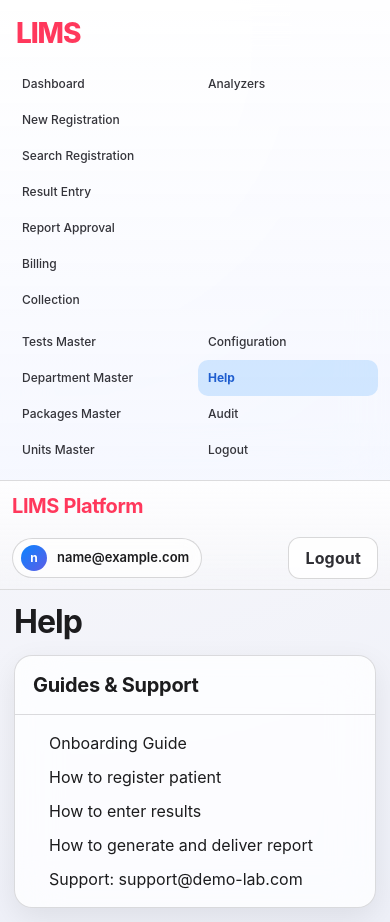
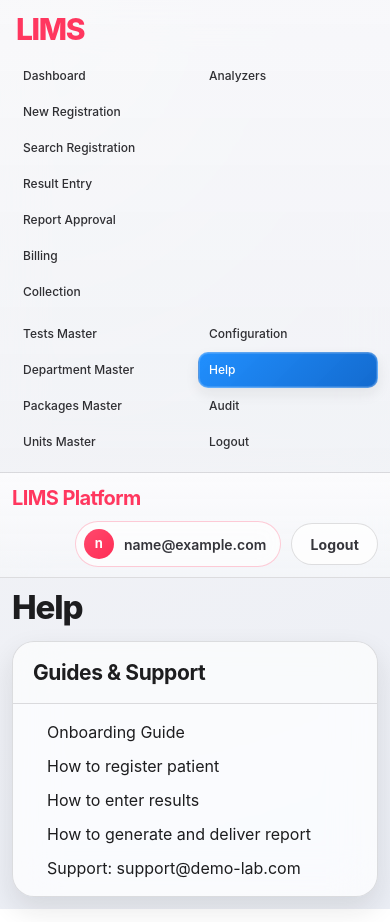
Before and after one commit to zestivalife/lims, a Next.js app in the folder frontend/: page /help in a window 390 px wide. Built offline with nearby package versions, Linux system fonts and the light colour scheme; sample sign-in values are in the browser's storage.

Commit message:
Implement strict macOS-style design system and responsive shell fixes

```diff
--- a/frontend/components/layout/Header.jsx
+++ b/frontend/components/layout/Header.jsx
@@ -4,8 +4,25 @@ import { clearSession, getUser } from '@/lib/auth';
 
 export default function Header() {
   const user = getUser();
+
+  const canGoBack = typeof window !== 'undefined' && window.history.length > 1;
   return (
     <header className="header">
+      <div className="header-nav">
+        <button
+          type="button"
+          className="header-nav-btn"
+          disabled={!canGoBack}
+          onClick={() => canGoBack && window.history.back()}
+          aria-label="Back"
+          title="Back"
+        >
+          ←
+        </button>
+        <button type="button" className="header-nav-btn" disabled aria-label="Forward" title="Forward">
+          →
+        </button>
+      </div>
       <div className="header-title">{user?.tenantId ? 'Laboratory Information Management System' : 'LIMS Platform'}</div>
       <div className="header-user-wrap">
         {user ? (
--- a/frontend/styles/globals.css
+++ b/frontend/styles/globals.css
@@ -3,22 +3,21 @@
 @tailwind utilities;
 
 :root {
-  --color-primary: #0a84ff;
-  --color-primary-dark: #0066cc;
-  --color-dark: #1c1c1e;
-  --color-accent: #64d2ff;
-  --color-bg: #f2f2f7;
-  --color-surface: rgba(255, 255, 255, 0.78);
-  --color-surface-strong: #ffffff;
-  --color-text: #1c1c1e;
-  --color-muted: #6e6e73;
-  --color-border: rgba(60, 60, 67, 0.18);
-  --color-success: #30d158;
-  --color-warning: #ff9f0a;
-  --color-error: #ff453a;
-  --gradient-header: linear-gradient(180deg, rgba(255, 255, 255, 0.9) 0%, rgba(245, 245, 248, 0.82) 100%);
-  --glass-shadow: 0 10px 30px rgba(0, 0, 0, 0.08);
-  --glass-blur: blur(22px) saturate(170%);
+  --ios-bg: #efeff3;
+  --ios-surface: #f7f7f9;
+  --ios-card: rgba(255, 255, 255, 0.72);
+  --ios-card-solid: #f4f4f6;
+  --ios-text: #1d1d1f;
+  --ios-subtle: #6e6e73;
+  --ios-divider: rgba(60, 60, 67, 0.16);
+  --ios-blue: #0a84ff;
+  --ios-pink: #ff375f;
+  --ios-green: #34c759;
+  --ios-orange: #ff9f0a;
+  --ios-red: #ff453a;
+  --ios-shadow: 0 12px 28px rgba(26, 26, 28, 0.11);
+  --ios-shadow-soft: 0 6px 14px rgba(26, 26, 28, 0.08);
+  --ios-blur: blur(22px) saturate(160%);
 }
 
 * {
@@ -29,9 +28,10 @@ html,
 body {
   margin: 0;
   padding: 0;
+  min-height: 100%;
   font-family: 'SF Pro Text', 'SF Pro Display', -apple-system, BlinkMacSystemFont, 'Segoe UI', sans-serif;
-  background: radial-gradient(circle at 8% 5%, #ffffff 0, #f7f7fb 34%, #eef0f8 100%);
-  color: var(--color-text);
+  color: var(--ios-text);
+  background: radial-gradient(circle at top left, #f8f8fb 0%, #f1f2f6 48%, #ebeef5 100%);
   text-rendering: optimizeLegibility;
   -webkit-font-smoothing: antialiased;
   -moz-osx-font-smoothing: grayscale;
@@ -44,7 +44,7 @@ a {
 .app-shell {
   min-height: 100vh;
   display: grid;
-  grid-template-columns: 264px minmax(0, 1fr);
+  grid-template-columns: 286px minmax(0, 1fr);
 }
 
 .app-shell > section {
@@ -52,84 +52,110 @@ a {
 }
 
 .sidebar {
-  background: linear-gradient(180deg, rgba(255, 255, 255, 0.84) 0%, rgba(245, 247, 255, 0.92) 100%);
-  backdrop-filter: var(--glass-blur);
   min-height: 100vh;
-  padding: 18px 0 24px;
   position: sticky;
   top: 0;
-  border-right: 1px solid var(--color-border);
+  background: linear-gradient(180deg, rgba(248, 248, 250, 0.9) 0%, rgba(241, 242, 246, 0.94) 100%);
+  border-right: 1px solid var(--ios-divider);
+  backdrop-filter: var(--ios-blur);
+  padding: 20px 0 24px;
+  overflow-y: auto;
 }
 
 .sidebar-logo {
-  padding: 0 28px 14px;
-  font-size: 40px;
+  font-size: 52px;
+  line-height: 1;
   font-weight: 800;
-  letter-spacing: -0.04em;
-  color: #ff385c;
+  letter-spacing: -0.045em;
+  color: var(--ios-pink);
+  padding: 4px 28px 14px;
 }
 
 .sidebar-section {
-  font-size: 11px;
+  font-size: 12px;
+  line-height: 1;
   text-transform: uppercase;
-  color: #8b8b92;
-  padding: 18px 24px 10px;
-  letter-spacing: 0.09em;
+  letter-spacing: 0.1em;
+  color: #8c8c92;
   font-weight: 700;
+  padding: 20px 24px 10px;
 }
 
 .sidebar a {
   display: block;
-  color: #34343a;
+  margin: 0 14px 6px;
+  padding: 0 16px;
+  height: 42px;
+  line-height: 42px;
   text-decoration: none;
-  min-height: 42px;
-  line-height: 42px;
-  padding: 0 22px;
-  border-left: 3px solid transparent;
-  border-radius: 14px;
-  margin: 0 12px 4px;
-  font-size: 15px;
-  font-weight: 500;
-  transition: all 0.2s ease;
+  border-radius: 18px;
+  border: 1px solid transparent;
+  font-size: 17px;
+  font-weight: 530;
+  color: #2f2f33;
+  transition: all 0.16s ease;
 }
 
 .sidebar a:hover {
-  background: rgba(10, 132, 255, 0.09);
-  color: #1f5ecf;
+  background: rgba(10, 132, 255, 0.08);
+  border-color: rgba(10, 132, 255, 0.18);
+  color: #1f64d8;
 }
 
 .sidebar a.active {
-  background: rgba(10, 132, 255, 0.16);
-  border-left-color: var(--color-primary);
-  color: #1f5ecf;
-  font-weight: 700;
+  background: linear-gradient(135deg, rgba(10, 132, 255, 0.9), rgba(0, 95, 204, 0.92));
+  color: #fff;
+  border-color: rgba(255, 255, 255, 0.28);
+  box-shadow: inset 0 0 0 1px rgba(255, 255, 255, 0.14), var(--ios-shadow-soft);
 }
 
 .header {
-  height: 72px;
-  background: var(--gradient-header);
-  backdrop-filter: var(--glass-blur);
-  color: var(--color-text);
+  height: 82px;
   display: grid;
-  grid-template-columns: 1fr auto;
+  grid-template-columns: auto 1fr auto;
   align-items: center;
   gap: 16px;
-  padding: 0 28px;
-  border-bottom: 1px solid var(--color-border);
+  padding: 0 22px;
+  background: linear-gradient(180deg, rgba(252, 252, 253, 0.9) 0%, rgba(244, 245, 248, 0.88) 100%);
+  border-bottom: 1px solid var(--ios-divider);
+  backdrop-filter: var(--ios-blur);
   position: sticky;
   top: 0;
-  z-index: 30;
+  z-index: 40;
+}
+
+.header-nav {
+  display: inline-grid;
+  grid-auto-flow: column;
+  gap: 10px;
+  align-items: center;
+}
+
+.header-nav-btn {
+  height: 42px;
+  width: 42px;
+  border-radius: 14px;
+  border: 1px solid var(--ios-divider);
+  background: rgba(255, 255, 255, 0.7);
+  color: #59595f;
+  cursor: pointer;
+  box-shadow: inset 0 1px 0 rgba(255, 255, 255, 0.6);
+}
+
+.header-nav-btn:disabled {
+  opacity: 0.45;
+  cursor: not-allowed;
 }
 
 .header-title {
-  font-size: 35px;
+  font-size: 41px;
   font-weight: 700;
-  letter-spacing: -0.02em;
-  color: #ff385c;
+  letter-spacing: -0.03em;
+  color: var(--ios-pink);
 }
 
 .header-user-wrap {
-  display: flex;
+  display: inline-flex;
   align-items: center;
   gap: 10px;
 }
@@ -138,51 +164,52 @@ a {
   display: inline-flex;
   align-items: center;
   gap: 10px;
-  border: 1px solid rgba(60, 60, 67, 0.2);
   border-radius: 999px;
-  padding: 6px 12px 6px 8px;
-  background: rgba(255, 255, 255, 0.7);
+  border: 1px solid rgba(255, 55, 95, 0.25);
+  background: rgba(255, 255, 255, 0.68);
+  padding: 7px 14px 7px 8px;
   backdrop-filter: blur(10px);
 }
 
 .header-user-avatar {
-  width: 26px;
-  height: 26px;
+  width: 30px;
+  height: 30px;
   border-radius: 50%;
-  background: linear-gradient(135deg, #0a84ff, #5e5ce6);
-  color: #fff;
+  background: linear-gradient(135deg, #ff496d, #ff2d55);
   display: grid;
   place-items: center;
+  color: #fff;
+  font-size: 13px;
   font-weight: 700;
   text-transform: lowercase;
-  font-size: 12px;
 }
 
 .header-user-email {
+  font-size: 14px;
   font-weight: 600;
-  font-size: 13px;
+  color: #34343a;
 }
 
 .page {
   width: 100%;
-  max-width: 1680px;
+  max-width: 1720px;
   margin: 0 auto;
-  padding: 18px 22px 28px;
+  padding: 20px 20px 32px;
 }
 
 .page-title {
-  font-size: clamp(30px, 2.4vw, 44px);
-  line-height: 1.1;
   margin: 0 0 16px;
-  letter-spacing: -0.03em;
-  font-weight: 750;
+  font-size: clamp(34px, 2.65vw, 48px);
+  line-height: 1.05;
+  letter-spacing: -0.035em;
+  font-weight: 780;
 }
 
 .section-title {
-  font-size: 24px;
+  margin: 0;
+  font-size: 30px;
   font-weight: 700;
-  margin: 0;
-  letter-spacing: -0.02em;
+  letter-spacing: -0.025em;
 }
 
 .grid-12 {
@@ -195,49 +222,30 @@ a {
   min-width: 0;
 }
 
-.span-12 {
-  grid-column: span 12;
-}
-
-.span-8 {
-  grid-column: span 8;
-}
-
-.span-7 {
-  grid-column: span 7;
-}
-
-.span-6 {
-  grid-column: span 6;
-}
-
-.span-5 {
-  grid-column: span 5;
-}
-
-.span-4 {
-  grid-column: span 4;
-}
-
-.span-3 {
-  grid-column: span 3;
-}
+.span-12 { grid-column: span 12; }
+.span-8 { grid-column: span 8; }
+.span-7 { grid-column: span 7; }
+.span-6 { grid-column: span 6; }
+.span-5 { grid-column: span 5; }
+.span-4 { grid-column: span 4; }
+.span-3 { grid-column: span 3; }
 
 .ms-card {
-  background: var(--color-surface);
-  border: 1px solid var(--color-border);
-  box-shadow: var(--glass-shadow);
-  backdrop-filter: var(--glass-blur);
-  border-radius: 18px;
+  background: var(--ios-card);
+  border: 1px solid var(--ios-divider);
+  border-radius: 22px;
+  backdrop-filter: var(--ios-blur);
+  box-shadow: var(--ios-shadow);
   overflow: hidden;
 }
 
 .ms-card-header {
-  border-bottom: 1px solid var(--color-border);
-  padding: 14px 18px;
-  font-size: 20px;
+  border-bottom: 1px solid var(--ios-divider);
+  padding: 15px 20px;
+  font-size: 21px;
   font-weight: 700;
-  letter-spacing: -0.015em;
+  letter-spacing: -0.02em;
+  background: rgba(248, 248, 250, 0.6);
 }
 
 .ms-card-body {
@@ -246,12 +254,12 @@ a {
 
 .ms-label {
   display: block;
-  margin-bottom: 7px;
+  margin-bottom: 8px;
   font-size: 12px;
   font-weight: 700;
-  letter-spacing: 0.06em;
+  letter-spacing: 0.08em;
   text-transform: uppercase;
-  color: #6f6f76;
+  color: #717179;
 }
 
 .ms-input,
@@ -259,47 +267,46 @@ a {
 .ms-textarea {
   width: 100%;
   height: 44px;
-  border: 1px solid var(--color-border);
-  border-radius: 13px;
+  border: 1px solid var(--ios-divider);
+  border-radius: 14px;
   padding: 0 14px;
-  background: rgba(255, 255, 255, 0.9);
-  color: var(--color-text);
-  font-size: 16px;
-  transition: border-color 0.2s ease, box-shadow 0.2s ease, background 0.2s ease;
+  background: rgba(255, 255, 255, 0.76);
+  color: var(--ios-text);
+  font-size: 17px;
+  transition: border-color 0.16s ease, box-shadow 0.16s ease, background 0.16s ease;
 }
 
 .ms-select {
   appearance: none;
-  background-image: linear-gradient(45deg, transparent 50%, #8f8f96 50%),
-    linear-gradient(135deg, #8f8f96 50%, transparent 50%);
-  background-position: calc(100% - 18px) 19px, calc(100% - 12px) 19px;
+  background-image: linear-gradient(45deg, transparent 50%, #88888f 50%), linear-gradient(135deg, #88888f 50%, transparent 50%);
+  background-position: calc(100% - 18px) 18px, calc(100% - 12px) 18px;
   background-size: 6px 6px, 6px 6px;
   background-repeat: no-repeat;
   padding-right: 32px;
 }
 
 .ms-textarea {
-  min-height: 100px;
+  min-height: 112px;
   height: auto;
-  padding: 10px 14px;
   resize: vertical;
+  padding: 11px 14px;
 }
 
 .ms-input:focus,
 .ms-select:focus,
 .ms-textarea:focus {
   outline: none;
-  border-color: rgba(10, 132, 255, 0.7);
-  box-shadow: 0 0 0 4px rgba(10, 132, 255, 0.16);
-  background: #fff;
+  border-color: rgba(10, 132, 255, 0.75);
+  box-shadow: 0 0 0 4px rgba(10, 132, 255, 0.15);
+  background: rgba(255, 255, 255, 0.95);
 }
 
 .ms-btn {
   min-height: 42px;
   height: 42px;
-  border-radius: 12px;
+  padding: 6px 18px;
+  border-radius: 999px;
   border: 1px solid transparent;
-  padding: 6px 16px;
   font-size: 14px;
   font-weight: 700;
   letter-spacing: 0.01em;
@@ -312,8 +319,9 @@ a {
 }
 
 .ms-btn-primary {
-  background: linear-gradient(135deg, var(--color-primary), var(--color-primary-dark));
+  background: linear-gradient(135deg, #ff496d, #ff2d55);
   color: #fff;
+  box-shadow: 0 8px 18px rgba(255, 45, 85, 0.22);
 }
 
 .ms-btn-primary:hover {
@@ -321,62 +329,63 @@ a {
 }
 
 .ms-btn-secondary {
-  background: rgba(255, 255, 255, 0.9);
-  color: #2f2f34;
-  border-color: rgba(60, 60, 67, 0.2);
+  background: rgba(255, 255, 255, 0.78);
+  border-color: var(--ios-divider);
+  color: #36363c;
 }
 
 .ms-btn-danger {
-  background: linear-gradient(135deg, #ff6b61, var(--color-error));
+  background: linear-gradient(135deg, #ff6d64, #ff3b30);
   color: #fff;
 }
 
 .ms-btn:disabled {
-  opacity: 0.4;
+  opacity: 0.45;
   cursor: not-allowed;
 }
 
 .ms-table-wrap {
+  width: 100%;
+  max-width: 100%;
   overflow-x: auto;
-  max-width: 100%;
-  border: 1px solid var(--color-border);
-  border-radius: 14px;
-  background: rgba(255, 255, 255, 0.78);
+  border: 1px solid var(--ios-divider);
+  border-radius: 18px;
+  background: rgba(255, 255, 255, 0.7);
 }
 
 .ms-table {
   width: 100%;
   border-collapse: collapse;
-  min-width: 700px;
-  table-layout: auto;
+  table-layout: fixed;
+  min-width: 640px;
 }
 
 .ms-table th {
-  background: rgba(245, 245, 248, 0.82);
-  color: #4a4a50;
-  padding: 10px 12px;
+  background: rgba(247, 247, 249, 0.9);
+  color: #4e4e55;
+  border-bottom: 1px solid var(--ios-divider);
   text-align: left;
+  padding: 12px 14px;
   font-size: 12px;
+  font-weight: 700;
+  letter-spacing: 0.08em;
   text-transform: uppercase;
-  letter-spacing: 0.04em;
-  min-width: 100px;
-  border-bottom: 1px solid var(--color-border);
 }
 
 .ms-table td {
-  padding: 11px 12px;
+  padding: 12px 14px;
   border-bottom: 1px solid rgba(60, 60, 67, 0.08);
-  font-size: 14px;
-  word-break: break-word;
-  overflow-wrap: anywhere;
+  font-size: 15px;
+  color: #2e2e33;
+  word-wrap: break-word;
 }
 
 .ms-table tbody tr:nth-child(odd) {
-  background: rgba(255, 255, 255, 0.8);
+  background: rgba(255, 255, 255, 0.7);
 }
 
 .ms-table tbody tr:nth-child(even) {
-  background: rgba(249, 249, 251, 0.82);
+  background: rgba(248, 248, 250, 0.68);
 }
 
 .ms-table tbody tr:hover {
@@ -384,34 +393,32 @@ a {
 }
 
 .ms-badge {
+  display: inline-flex;
+  align-items: center;
+  justify-content: center;
+  min-width: 82px;
   border-radius: 999px;
   padding: 4px 12px;
   color: #fff;
-  font-size: 11px;
+  font-size: 12px;
   font-weight: 700;
+  letter-spacing: 0.02em;
 }
 
-.ms-badge-normal {
-  background: var(--color-success);
-}
-
-.ms-badge-abnormal {
-  background: var(--color-error);
-}
-
-.ms-badge-pending {
-  background: var(--color-warning);
-}
+.ms-badge-normal { background: #0a9f8f; }
+.ms-badge-abnormal { background: #d84b10; }
+.ms-badge-pending { background: #ffb100; color: #1f1f22; }
 
 .kpi-value {
-  font-size: 34px;
-  color: #0076ff;
-  font-weight: 800;
-  letter-spacing: -0.03em;
+  font-size: 54px;
+  line-height: 1;
+  letter-spacing: -0.04em;
+  color: #ff2d55;
+  font-weight: 780;
 }
 
 .abnormal-row td:first-child {
-  border-left: 3px solid var(--color-error);
+  border-left: 3px solid var(--ios-red);
 }
 
 .status-dot {
@@ -421,17 +428,12 @@ a {
   display: inline-block;
 }
 
-.status-dot.ok {
-  background: var(--color-success);
-}
-
-.status-dot.down {
-  background: var(--color-error);
-}
+.status-dot.ok { background: var(--ios-green); }
+.status-dot.down { background: var(--ios-red); }
 
 .filter-grid {
   display: grid;
-  grid-template-columns: repeat(4, minmax(160px, 1fr));
+  grid-template-columns: repeat(4, minmax(140px, 1fr));
   gap: 12px;
   align-items: end;
 }
@@ -444,21 +446,19 @@ a {
 
 .ms-section {
   display: grid;
-  gap: 14px;
+  gap: 12px;
 }
 
 .compact-page {
-  height: calc(100vh - 96px);
-  overflow: hidden;
+  min-height: calc(100vh - 112px);
 }
 
 .compact-grid {
-  height: 100%;
   align-content: start;
 }
 
 .compact-card-body {
-  max-height: calc(100vh - 230px);
+  max-height: calc(100vh - 248px);
   overflow: auto;
 }
 
@@ -476,23 +476,23 @@ a {
 
 .ms-result-row {
   display: grid;
-  grid-template-columns: 2fr 1fr 1fr 1fr;
+  grid-template-columns: minmax(0, 2fr) minmax(0, 1fr) minmax(0, 1fr) minmax(0, 1fr);
   gap: 10px;
   align-items: center;
   padding: 10px;
-  border: 1px solid var(--color-border);
-  border-radius: 12px;
-  background: rgba(255, 255, 255, 0.75);
+  border: 1px solid var(--ios-divider);
+  border-radius: 14px;
+  background: rgba(255, 255, 255, 0.74);
 }
 
 .tabs-row {
   display: inline-grid;
   grid-auto-flow: column;
   gap: 6px;
-  background: rgba(255, 255, 255, 0.8);
-  border: 1px solid var(--color-border);
+  padding: 4px;
+  border: 1px solid var(--ios-divider);
   border-radius: 999px;
-  padding: 4px;
+  background: rgba(255, 255, 255, 0.74);
 }
 
 .tab-btn {
@@ -500,15 +500,15 @@ a {
   border: 0;
   border-radius: 999px;
   background: transparent;
-  color: #66666d;
+  color: #66666e;
+  padding: 0 16px;
   font-size: 13px;
   font-weight: 700;
-  padding: 0 16px;
   cursor: pointer;
 }
 
 .tab-btn.active {
-  background: linear-gradient(135deg, #0a84ff, #5e5ce6);
+  background: linear-gradient(135deg, #0a84ff, #0069d9);
   color: #fff;
 }
 
@@ -517,8 +517,8 @@ a {
   grid-auto-flow: column;
   justify-content: start;
   gap: 14px;
+  align-items: center;
   min-height: 44px;
-  align-items: center;
 }
 
 .radio-row label,
@@ -535,10 +535,10 @@ a {
   gap: 8px;
   max-height: 320px;
   overflow: auto;
-  border: 1px solid var(--color-border);
+  border: 1px solid var(--ios-divider);
   border-radius: 14px;
   padding: 10px;
-  background: rgba(255, 255, 255, 0.86);
+  background: rgba(255, 255, 255, 0.78);
 }
 
 .check-item {
@@ -547,10 +547,10 @@ a {
   column-gap: 8px;
   row-gap: 2px;
   align-items: start;
-  border: 1px solid rgba(60, 60, 67, 0.1);
+  border: 1px solid rgba(60, 60, 67, 0.11);
   border-radius: 10px;
   padding: 8px;
-  background: #fff;
+  background: rgba(255, 255, 255, 0.9);
 }
 
 .check-item span {
@@ -561,78 +561,67 @@ a {
 
 .check-item small {
   grid-column: 2;
-  color: #737379;
+  color: #72727a;
   font-size: 12px;
 }
 
 .icon-btn {
+  width: 34px;
   height: 34px;
-  width: 34px;
-  border: 1px solid var(--color-border);
   border-radius: 999px;
-  background: rgba(255, 255, 255, 0.92);
+  border: 1px solid var(--ios-divider);
+  background: rgba(255, 255, 255, 0.82);
   cursor: pointer;
 }
 
 .icon-btn:hover {
-  border-color: var(--color-primary);
+  border-color: rgba(10, 132, 255, 0.35);
   background: rgba(10, 132, 255, 0.08);
 }
 
 .ms-modal-overlay {
   position: fixed;
   inset: 0;
-  background: rgba(16, 16, 18, 0.28);
-  backdrop-filter: blur(6px);
+  z-index: 2000;
   display: grid;
   place-items: center;
-  z-index: 2000;
   padding: 16px;
+  background: rgba(20, 20, 24, 0.25);
+  backdrop-filter: blur(8px);
 }
 
 .ms-modal-content {
-  width: min(560px, 100%);
+  width: min(640px, 100%);
   max-height: calc(100vh - 40px);
   overflow: auto;
 }
 
 .toast-root {
   position: fixed;
-  top: 72px;
+  top: 88px;
   right: 20px;
   z-index: 2400;
+  width: min(440px, calc(100vw - 32px));
   display: grid;
   gap: 10px;
-  width: min(420px, calc(100vw - 32px));
 }
 
 .toast-item {
-  border-radius: 12px;
-  border: 1px solid var(--color-border);
-  background: rgba(255, 255, 255, 0.9);
-  backdrop-filter: blur(12px);
-  box-shadow: 0 10px 28px rgba(0, 0, 0, 0.14);
+  border-radius: 14px;
+  border: 1px solid var(--ios-divider);
+  background: rgba(255, 255, 255, 0.88);
+  box-shadow: var(--ios-shadow-soft);
+  backdrop-filter: blur(14px);
   padding: 12px 14px;
   display: grid;
   gap: 4px;
-  animation: toastIn 0.2s ease;
+  animation: toastIn 0.18s ease;
 }
 
-.toast-item.toast-success {
-  border-left: 4px solid var(--color-success);
-}
-
-.toast-item.toast-error {
-  border-left: 4px solid var(--color-error);
-}
-
-.toast-item.toast-warning {
-  border-left: 4px solid var(--color-warning);
-}
-
-.toast-item.toast-info {
-  border-left: 4px solid var(--color-primary);
-}
+.toast-item.toast-success { border-left: 4px solid var(--ios-green); }
+.toast-item.toast-error { border-left: 4px solid var(--ios-red); }
+.toast-item.toast-warning { border-left: 4px solid var(--ios-orange); }
+.toast-item.toast-info { border-left: 4px solid var(--ios-blue); }
 
 .toast-title {
   font-size: 13px;
@@ -641,69 +630,49 @@ a {
 
 .toast-message {
   font-size: 13px;
-  color: var(--color-muted);
+  color: var(--ios-subtle);
 }
 
 @keyframes toastIn {
-  from {
-    opacity: 0;
-    transform: translateY(-8px);
+  from { opacity: 0; transform: translateY(-8px); }
+  to { opacity: 1; transform: translateY(0); }
+}
+
+.slide-in {
+  animation: slideIn 0.28s ease;
+}
+
+@keyframes slideIn {
+  from { opacity: 0; transform: translateY(10px); }
+  to { opacity: 1; transform: translateY(0); }
+}
+
+@media (max-width: 1380px) {
+  .app-shell {
+    grid-template-columns: 246px minmax(0, 1fr);
   }
-  to {
-    opacity: 1;
-    transform: translateY(0);
+
+  .sidebar-logo {
+    font-size: 46px;
+  }
+
+  .sidebar a {
+    font-size: 16px;
+  }
+
+  .header-title {
+    font-size: 30px;
   }
 }
 
-.slide-in {
-  animation: slideIn 0.35s ease;
-}
-
-@keyframes slideIn {
-  from {
-    opacity: 0;
-    transform: translateY(10px);
-  }
-  to {
-    opacity: 1;
-    transform: translateY(0);
-  }
-}
-
-@keyframes pulse {
-  0% {
-    transform: scale(1);
-  }
-  50% {
-    transform: scale(1.08);
-  }
-  100% {
-    transform: scale(1);
-  }
-}
-
-@media (max-width: 1280px) {
-  .sidebar a {
-    font-size: 24px;
-  }
-
-  .header-title {
-    font-size: 29px;
-  }
-
-  .grid-12 {
-    gap: 14px;
-  }
-}
-
-@media (max-width: 1100px) {
+@media (max-width: 1120px) {
   .app-shell {
     grid-template-columns: 96px minmax(0, 1fr);
   }
 
   .sidebar-logo {
     font-size: 24px;
-    padding: 0 16px 12px;
+    padding: 0 14px 10px;
   }
 
   .sidebar-section {
@@ -712,27 +681,34 @@ a {
 
   .sidebar a {
     margin: 0 8px 6px;
-    padding: 0 10px;
-    font-size: 11px;
+    padding: 0 8px;
+    height: 44px;
     line-height: 1.2;
-    min-height: 48px;
     display: grid;
     align-content: center;
+    font-size: 11px;
   }
 
   .header {
-    height: 66px;
-    padding: 0 16px;
+    grid-template-columns: auto 1fr;
+    gap: 10px;
+    height: 72px;
+    padding: 0 14px;
+  }
+
+  .header-user-wrap {
+    justify-self: end;
   }
 
   .header-title {
-    font-size: 24px;
+    font-size: 23px;
   }
 }
 
 @media (max-width: 900px) {
   .grid-12 {
     grid-template-columns: repeat(2, minmax(0, 1fr));
+    gap: 12px;
   }
 
   .span-12,
@@ -748,10 +724,6 @@ a {
   .filter-grid {
     grid-template-columns: repeat(2, minmax(0, 1fr));
   }
-
-  .page {
-    padding: 14px;
-  }
 }
 
 @media (max-width: 768px) {
@@ -763,38 +735,38 @@ a {
     min-height: auto;
     position: static;
     border-right: 0;
-    border-bottom: 1px solid var(--color-border);
-    padding: 12px;
+    border-bottom: 1px solid var(--ios-divider);
     display: grid;
     grid-template-columns: repeat(2, minmax(0, 1fr));
     gap: 6px;
+    padding: 12px;
   }
 
   .sidebar-logo {
     grid-column: span 2;
-    font-size: 28px;
-    padding: 0 4px 6px;
+    padding: 2px 4px 8px;
+    font-size: 30px;
   }
 
   .sidebar a {
     margin: 0;
-    font-size: 12px;
-    min-height: 36px;
+    padding: 0 10px;
+    height: 36px;
     line-height: 36px;
     border-radius: 10px;
-    border-left: 0;
-    padding: 0 10px;
-  }
-
-  .sidebar a.active {
-    border-left: 0;
+    font-size: 12px;
   }
 
   .header {
     position: static;
     grid-template-columns: 1fr;
     height: auto;
+    gap: 8px;
     padding: 10px 12px;
+  }
+
+  .header-nav {
+    display: none;
   }
 
   .header-title {
@@ -805,9 +777,16 @@ a {
     justify-content: space-between;
   }
 
+  .page {
+    padding: 12px;
+  }
+
+  .page-title {
+    font-size: 33px;
+  }
+
   .grid-12 {
     grid-template-columns: 1fr;
-    gap: 12px;
   }
 
   .span-12,
@@ -820,55 +799,23 @@ a {
     grid-column: span 1;
   }
 
-  .filter-grid {
-    grid-template-columns: 1fr;
-  }
-
+  .filter-grid,
+  .check-grid,
   .ms-result-row {
     grid-template-columns: 1fr;
   }
 
-  .check-grid {
-    grid-template-columns: 1fr;
-    max-height: 260px;
-  }
-
   .radio-row {
     grid-auto-flow: row;
-    justify-content: start;
     gap: 8px;
-  }
-
-  .compact-page {
-    height: auto;
-    overflow: visible;
   }
 
   .compact-card-body {
     max-height: none;
-    overflow: visible;
-  }
-
-  .page-title {
-    font-size: 32px;
-  }
-
-  .ms-input,
-  .ms-select,
-  .ms-textarea,
-  .ms-btn {
-    font-size: 16px;
-  }
-
-  .ms-label,
-  .ms-table th,
-  .ms-table td,
-  .ms-badge {
-    font-size: 12px;
   }
 
   .toast-root {
-    top: 54px;
+    top: 60px;
     left: 12px;
     right: 12px;
     width: auto;
```
